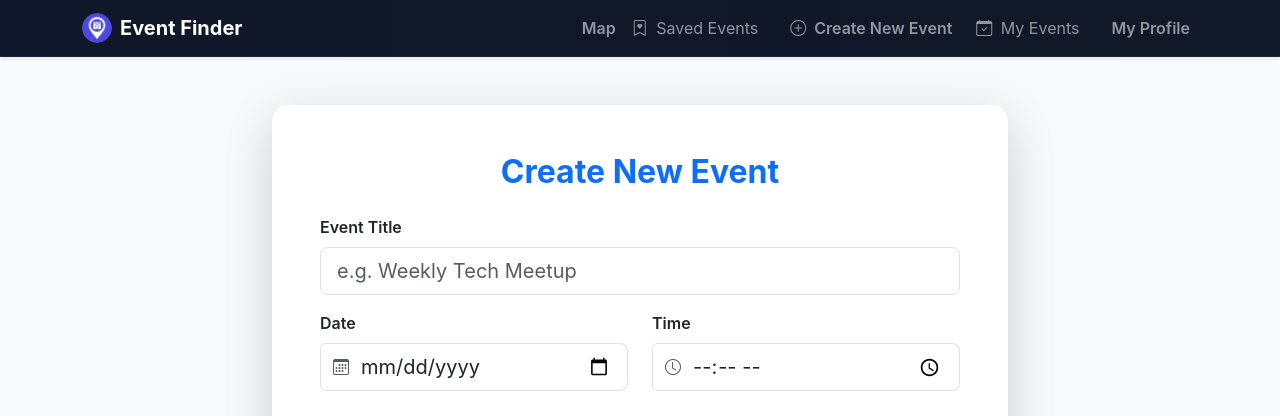
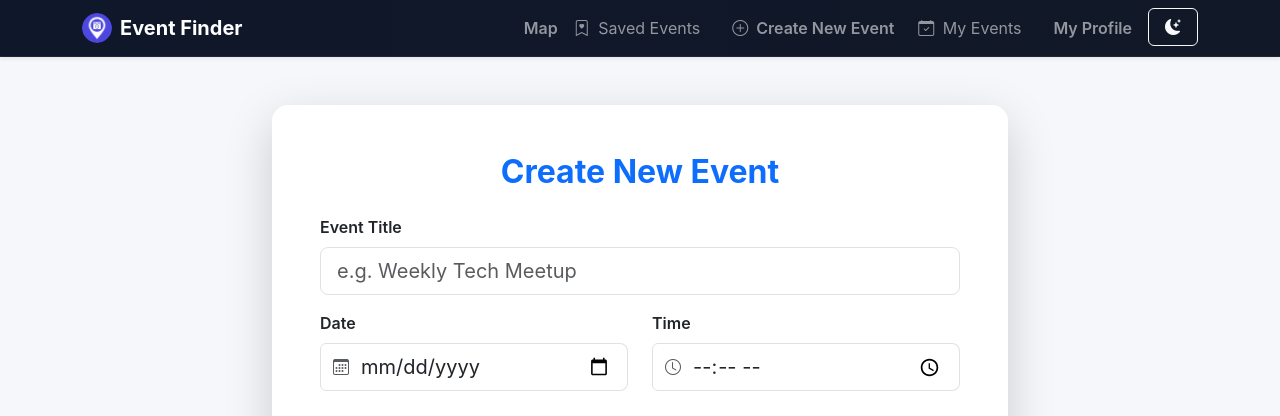
Before and after one commit to amritanshkm/CITS5505-Project, a Flask app: page /event/create in a window 1280 px wide. Shown: the top 416 px of the page. Run offline with Flask 3, Linux system fonts and the light colour scheme; the visitor is signed in with stand-in values (Sample User, id 1); some libraries are stand-ins or nearby versions.

Commit message:
feat: add dark mode toggle with localStorage persistence, sticky footer (from PR #59)

```diff
--- a/app/templates/base.html
+++ b/app/templates/base.html
@@ -1,5 +1,5 @@
 <!DOCTYPE html>
-<html lang="en">
+<html lang="en" data-bs-theme="light">
 <head>
     <meta charset="UTF-8">
     <meta name="viewport" content="width=device-width, initial-scale=1.0">
@@ -14,7 +14,7 @@
     <link rel="stylesheet" href="{{ url_for('static', filename='css/style.css') }}">
     {% block extra_head %}{% endblock %}
 </head>
-<body class="bg-light">
+<body class="d-flex flex-column min-vh-100">
     <nav class="navbar navbar-expand-lg navbar-dark bg-primary shadow-sm mb-4">
         <div class="container">
             <a class="navbar-brand fw-bold d-flex align-items-center gap-2" href="{{ url_for('main.index') }}">
@@ -67,12 +67,20 @@
                         <a class="nav-link btn btn-light text-primary ms-2 px-3 fw-semibold" href="{{ url_for('main.register') }}">Register</a>
                     </li>
                     {% endif %}
+                    <li class="nav-item">
+                        <button
+                            id="themeToggle"
+                            class="btn btn-outline-light ms-2 px-3"
+                            type="button">
+                            <i class="bi bi-moon-stars-fill"></i>
+                        </button>
+                    </li>
                 </ul>
             </div>
         </div>
     </nav>
 
-    <div class="container main-content">
+    <div class="container main-content flex-grow-1">
         {% with messages = get_flashed_messages(with_categories=true) %}
             {% if messages %}
                 {% for category, message in messages %}
@@ -97,6 +105,32 @@
     <script src="https://cdn.jsdelivr.net/npm/bootstrap@5.3.0/dist/js/bootstrap.bundle.min.js"></script>
     <!-- Custom Validation JS -->
     <script src="{{ url_for('static', filename='js/validation.js') }}"></script>
+
+    <script>
+    const html = document.documentElement;
+    const toggleBtn = document.getElementById('themeToggle');
+
+    const savedTheme =
+        localStorage.getItem('theme') ||
+        (window.matchMedia('(prefers-color-scheme: dark)').matches ? 'dark' : 'light');
+
+    html.setAttribute('data-bs-theme', savedTheme);
+    updateThemeIcon(savedTheme);
+
+    toggleBtn.addEventListener('click', () => {
+        const currentTheme = html.getAttribute('data-bs-theme');
+        const newTheme = currentTheme === 'dark' ? 'light' : 'dark';
+        html.setAttribute('data-bs-theme', newTheme);
+        localStorage.setItem('theme', newTheme);
+        updateThemeIcon(newTheme);
+    });
+
+    function updateThemeIcon(theme) {
+        toggleBtn.innerHTML = theme === 'dark'
+            ? '<i class="bi bi-sun-fill"></i>'
+            : '<i class="bi bi-moon-stars-fill"></i>';
+    }
+    </script>
     {% block extra_scripts %}{% endblock %}
 </body>
 </html>
```
